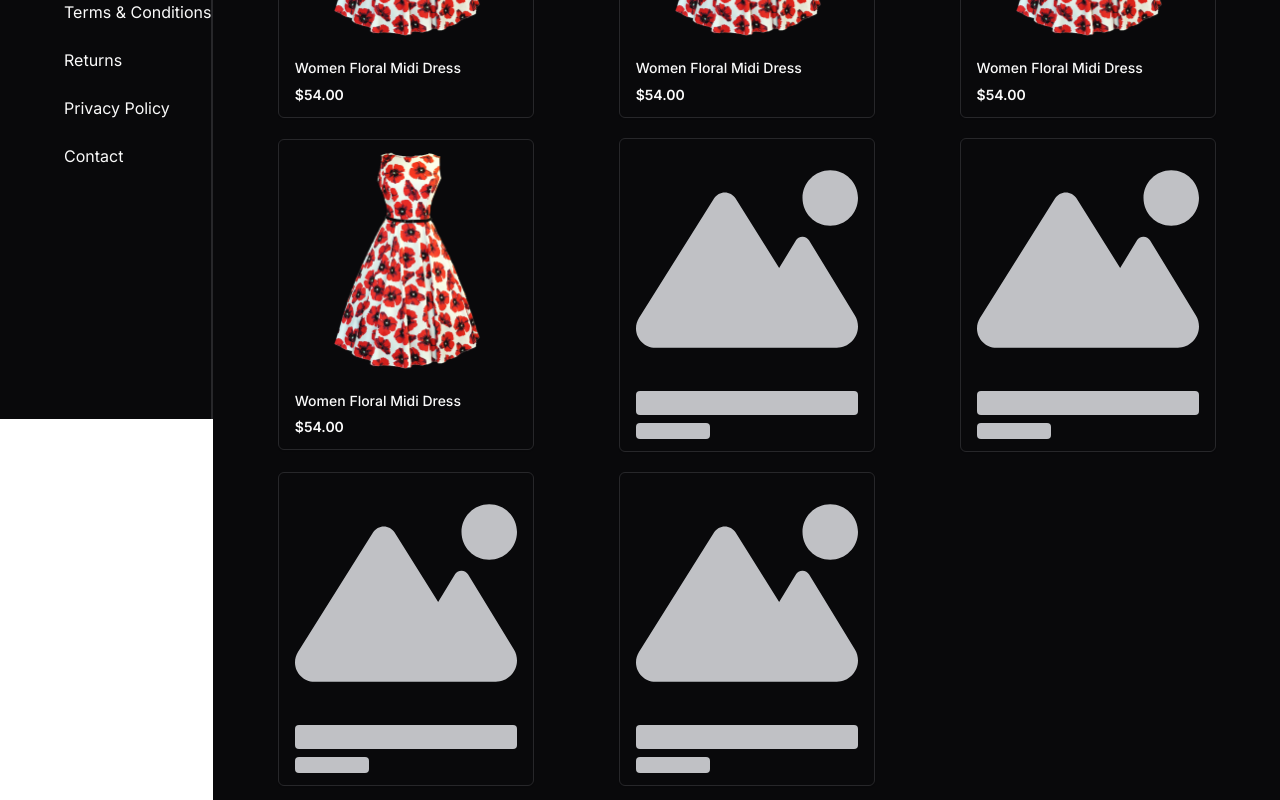
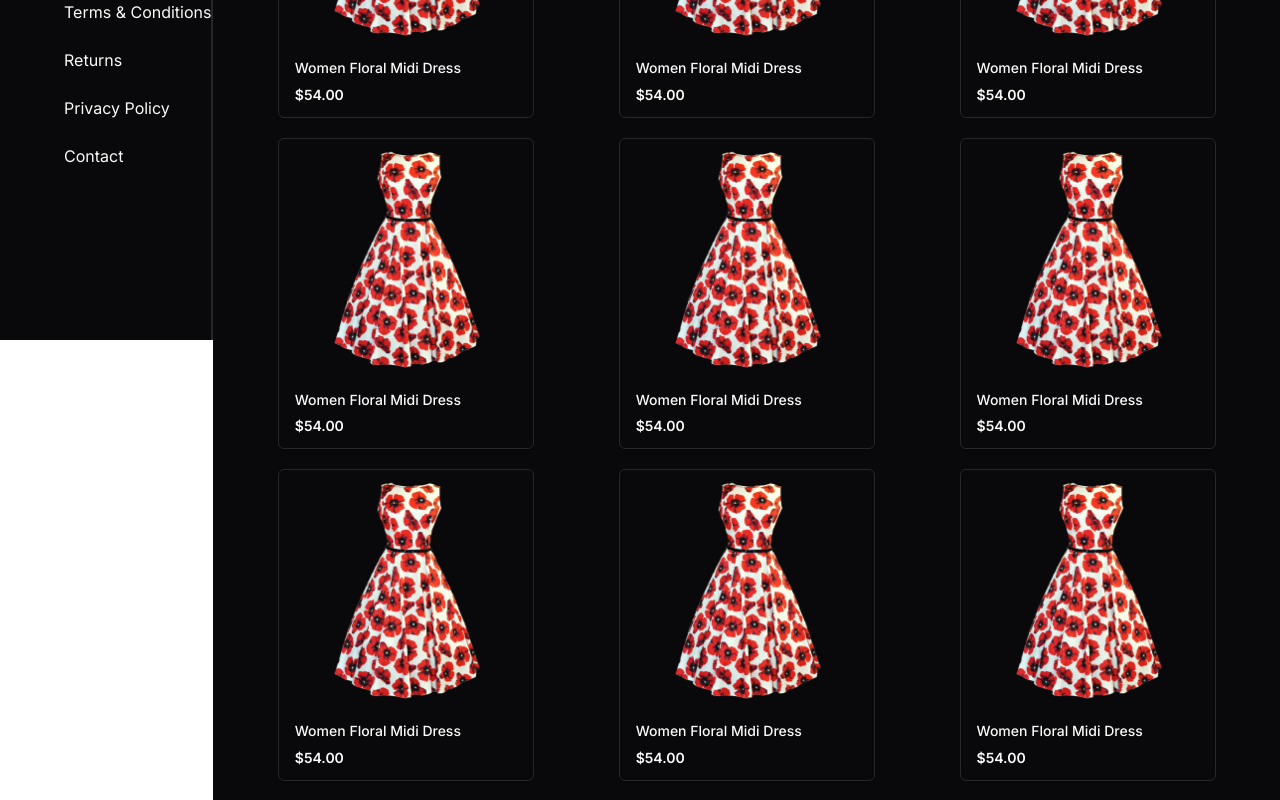
Before and after one commit to sakib-xrz/melee-client, a Next.js app: page /products in a window 1280 px wide. Shown: the part 460-1260 px from the top of the page. Built offline with nearby package versions, Linux system fonts and the light colour scheme.

Commit message:
Refactor code to improve performance and readability

```diff
--- a/app/(with-sidebar)/products/page.jsx
+++ b/app/(with-sidebar)/products/page.jsx
@@ -6,11 +6,37 @@ import ProductCardSkeleton from "./components/ProductCardSkeleton";
 export default function ProductsPage() {
   return (
     <div>
-      <Marquee className="bg-white text-black font-bold ">
-        NEW DROP! This is your animated alert bar, (Your text here!)
-      </Marquee>
+      <div className="sticky top-52 z-50">
+        <Marquee className="bg-white text-black font-bold">
+          NEW DROP! This is your animated alert bar, (Your text here!)
+        </Marquee>
+      </div>
       <Container>
         <div className="grid grid-cols-2 md:grid-cols-3 2xl:grid-cols-4 gap-5">
+          <div className="xs:flex justify-center items-center">
+            <ProductCard />
+          </div>
+          <div className="xs:flex justify-center items-center">
+            <ProductCard />
+          </div>
+          <div className="xs:flex justify-center items-center">
+            <ProductCard />
+          </div>
+          <div className="xs:flex justify-center items-center">
+            <ProductCard />
+          </div>
+          <div className="xs:flex justify-center items-center">
+            <ProductCard />
+          </div>
+          <div className="xs:flex justify-center items-center">
+            <ProductCard />
+          </div>
+          <div className="xs:flex justify-center items-center">
+            <ProductCard />
+          </div>
+          <div className="xs:flex justify-center items-center">
+            <ProductCard />
+          </div>
           <div className="xs:flex justify-center items-center">
             <ProductCard />
           </div>
--- a/components/shared/Navbar.jsx
+++ b/components/shared/Navbar.jsx
@@ -16,7 +16,7 @@ export default function Navbar() {
   const [cartDrawerOpen, setCartDrawerOpen] = useState(false);
   const [menuDrawerOpen, setMenuDrawerOpen] = useState(false);
   return (
-    <div className="border-b-2 border-border">
+    <div className="border-b-2 border-border sticky top-0 z-50 bg-background">
       <Container extraClassName="max-w-[115rem]">
         <div className="flex items-center justify-between lg:h-36">
           <div className=" lg:hidden ">
--- a/components/shared/Sidebar.jsx
+++ b/components/shared/Sidebar.jsx
@@ -10,15 +10,17 @@ export default function Sidebar() {
   const pathname = usePathname();
 
   return (
-    <div className="sticky top-20 min-h-[calc(100vh-8.2rem)] border-r-2 border-border bg-background">
+    <div className="sticky top-52 min-h-[calc(100vh-13.1rem)] border-r-2 border-border bg-background">
       <nav className="grid gap-2 py-2 space-y-5">
         <div className="space-y-2">
           {AuthRoutes.map((link, index) => (
             <Link
               key={index}
               href={link.href}
-              className={`flex items-center gap-2 py-2 px-4 transition-colors whitespace-nowrap hover:bg-accent ${
-                pathname === link.href ? "border-t border-b border-white" : ""
+              className={`flex items-center gap-2 py-2 px-4 transition-colors whitespace-nowrap hover:bg-black ${
+                pathname === link.href
+                  ? "border-y border-white hover:border-y-0"
+                  : ""
               }`}
             >
               {pathname === link.href ? (
@@ -49,8 +51,10 @@ export default function Sidebar() {
             <Link
               key={index}
               href={link.href}
-              className={`flex items-center gap-2 py-2 px-4 transition-colors whitespace-nowrap hover:bg-accent ${
-                pathname === link.href ? "border-t border-b border-white" : ""
+              className={`flex items-center gap-2 py-2 px-4 transition-colors whitespace-nowrap hover:bg-black ${
+                pathname === link.href
+                  ? "border-y border-white hover:border-transparent"
+                  : ""
               }`}
             >
               {pathname === link.href ? (
@@ -81,8 +85,10 @@ export default function Sidebar() {
             <Link
               key={index}
               href={link.href}
-              className={`flex items-center gap-2 py-2 px-4 transition-colors whitespace-nowrap hover:bg-accent ${
-                pathname === link.href ? "border-t border-b border-white" : ""
+              className={`flex items-center gap-2 py-2 px-4 transition-colors whitespace-nowrap hover:bg-black ${
+                pathname === link.href
+                  ? "border-y border-white hover:border-y-0"
+                  : ""
               }`}
             >
               {pathname === link.href ? (
```
